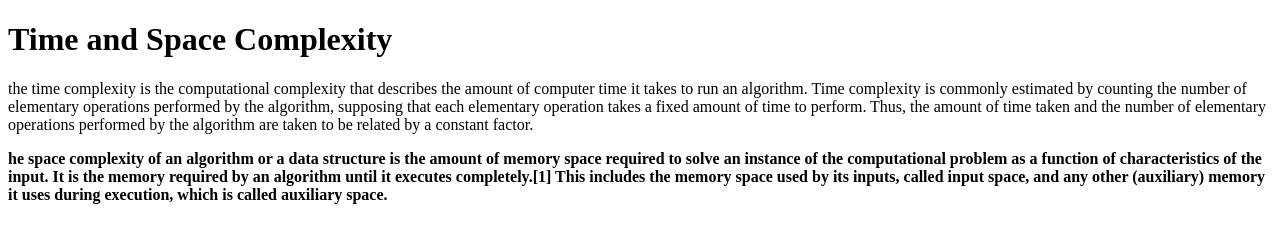
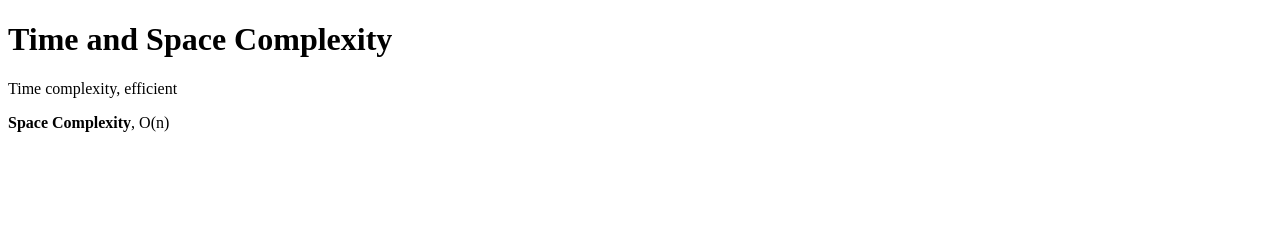
Before and after one commit to acciojob/time-and-space-complexity-8278471131, a website: page main.html in a window 1280 px wide. Drawn offline with Linux system fonts and the light colour scheme.

Commit message:
created a submission

```diff
--- a/main.html
+++ b/main.html
@@ -11,8 +11,8 @@
     <script type="text/javascript" src="./script.js">
 </script>
 	<h1>Time and Space Complexity</h1>
-	<p>the time complexity is the computational complexity that describes the amount of computer time it takes to run an algorithm. Time complexity is commonly estimated by counting the number of elementary operations performed by the algorithm, supposing that each elementary operation takes a fixed amount of time to perform. Thus, the amount of time taken and the number of elementary operations performed by the algorithm are taken to be related by a constant factor.</p>
-	<p style="font-weight:bold;">he space complexity of an algorithm or a data structure is the amount of memory space required to solve an instance of the computational problem as a function of characteristics of the input. It is the memory required by an algorithm until it executes completely.[1] This includes the memory space used by its inputs, called input space, and any other (auxiliary) memory it uses during execution, which is called auxiliary space.</p>
+	<p>Time complexity, efficient</p>
+	<p><b>Space Complexity</b>, O(n)</p>
 
 </body>
 
```
